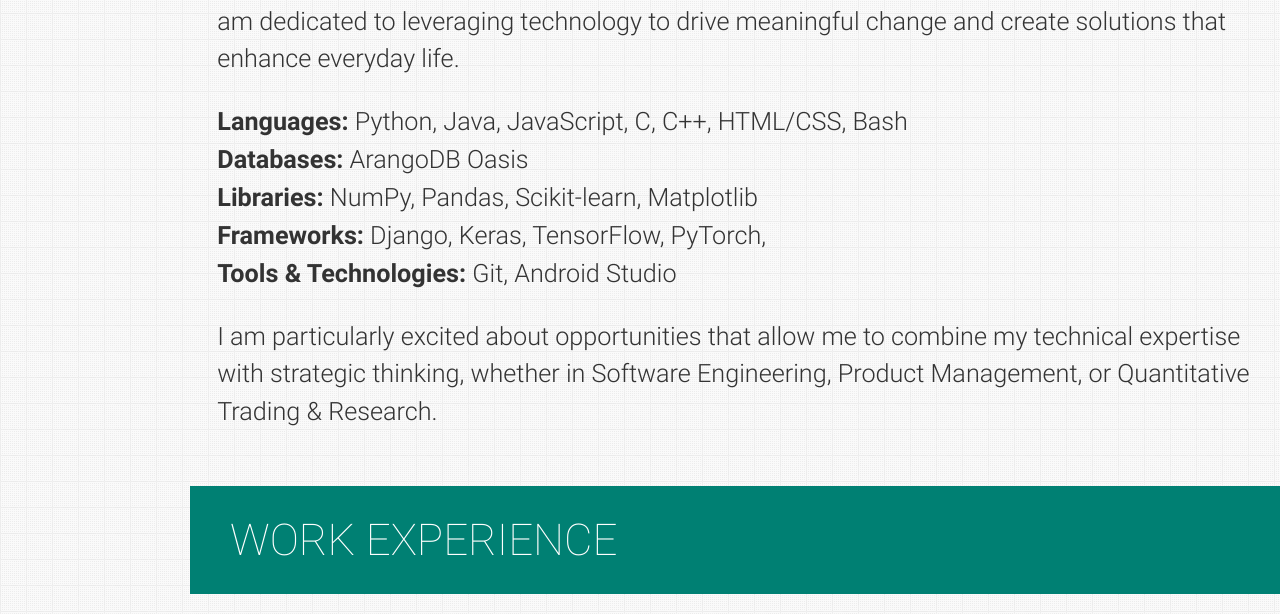
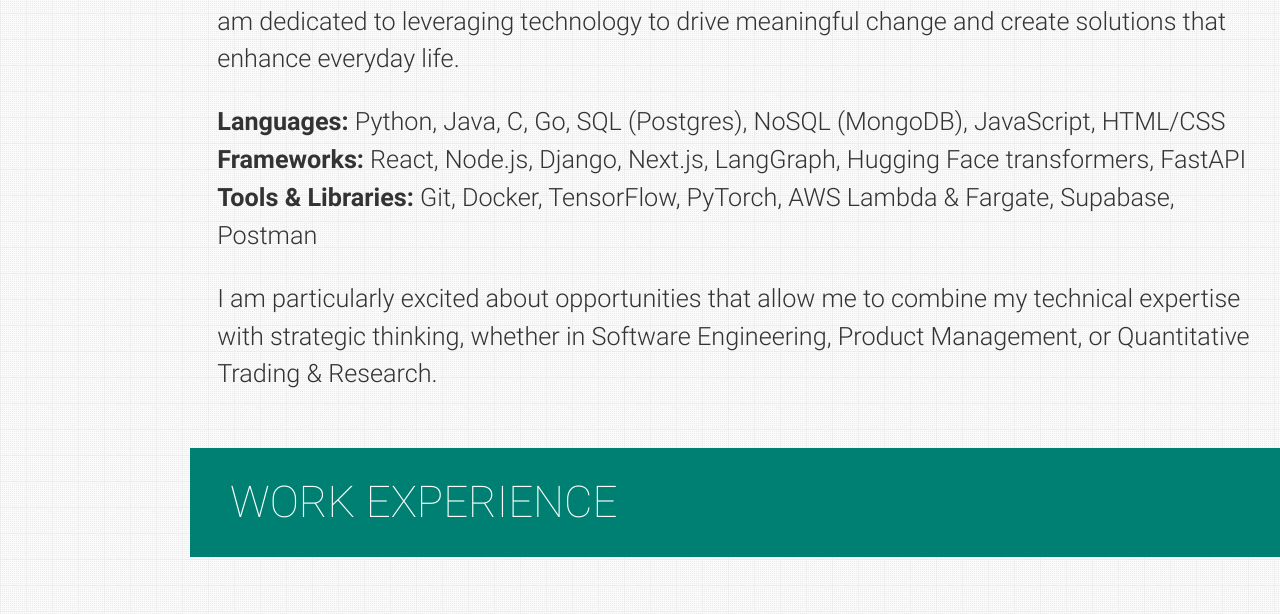
Before and after one commit to agrawal-prakhar/prakhar-agrawal.com, a plain HTML site: page index.html in a window 1280 px wide. Shown: the part 1079-1693 px from the top of the page. Drawn offline with nearby package versions, Linux system fonts and the light colour scheme.

Commit message:
updated skills'

```diff
--- a/index.html
+++ b/index.html
@@ -276,11 +276,9 @@
         </p>
         <p>
           <ul>
-            <li><b>Languages:</b> Python, Java, JavaScript, C, C++, HTML/CSS, Bash</li>
-            <li><b>Databases:</b> ArangoDB Oasis</li>
-            <li><b>Libraries:</b> NumPy, Pandas, Scikit-learn, Matplotlib</li>
-            <li><b>Frameworks:</b> Django, Keras, TensorFlow, PyTorch,</li>
-            <li><b>Tools & Technologies:</b> Git, Android Studio</li>
+            <li><b>Languages:</b> Python, Java, C, Go, SQL (Postgres), NoSQL (MongoDB), JavaScript, HTML/CSS</li>
+            <li><b>Frameworks:</b> React, Node.js, Django, Next.js, LangGraph, Hugging Face transformers, FastAPI</li>
+            <li><b>Tools & Libraries:</b> Git, Docker, TensorFlow, PyTorch, AWS Lambda & Fargate, Supabase, Postman</li>
           </ul>
 
         </p>
```
